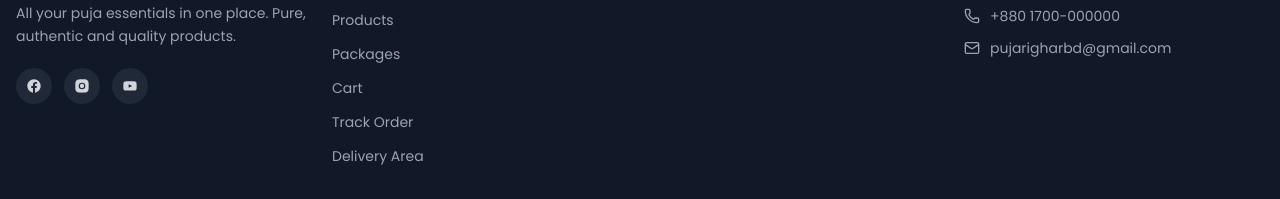
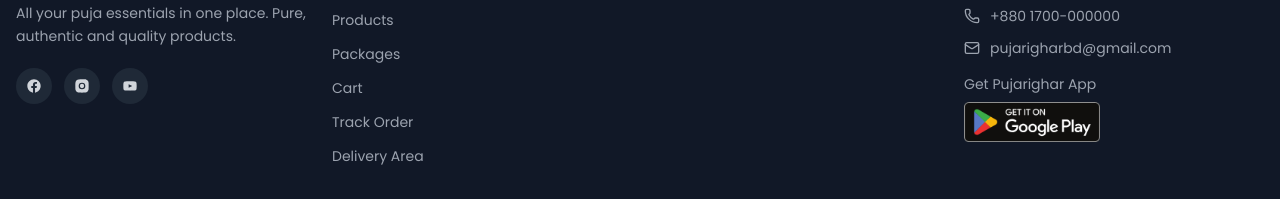
Before and after one commit to jotonsd/pujarighar-frontend, a Next.js app: page /en/admin/orders in a window 1280 px wide. Shown: the part 911-1110 px from the top of the page. Built offline with nearby package versions, Linux system fonts and the light colour scheme; no server answers.

Commit message:
added app banner

```diff
--- a/package.json
+++ b/package.json
@@ -30,6 +30,7 @@
     "next": "14.2.30",
     "next-intl": "3.26.3",
     "next-themes": "^0.4.6",
+    "qrcode": "^1.5.4",
     "react": "18.3.1",
     "react-dom": "18.3.1",
     "react-redux": "^9.3.0",
@@ -51,6 +52,7 @@
     "@tailwindcss/typography": "^0.5.20",
     "@types/js-cookie": "3.0.6",
     "@types/node": "22.10.7",
+    "@types/qrcode": "^1.5.6",
     "@types/react": "18.3.18",
     "@types/react-dom": "18.3.5",
     "autoprefixer": "10.4.20",
--- a/src/app/[locale]/page.tsx
+++ b/src/app/[locale]/page.tsx
@@ -1,3 +1,4 @@
+import AppPromoBanner from "@/components/layout/AppPromoBanner";
 import HeroSlider from "@/components/home/HeroSlider";
 import HomeCategoryProducts from "@/components/home/HomeCategoryProducts";
 import HomeNewArrivals from "@/components/home/HomeNewArrivals";
@@ -94,6 +95,7 @@ export default async function HomePage({ params }: Props) {
   ];
 
   return (
+    <>
     <div className="max-w-7xl mx-auto px-4 py-6">
       {/* Hero Slider */}
       <HeroSlider />
@@ -133,5 +135,7 @@ export default async function HomePage({ params }: Props) {
         </div>
       </section>
     </div>
+    <AppPromoBanner />
+    </>
   );
 }
--- /dev/null
+++ b/src/components/layout/AppPromoBanner.tsx
@@ -0,0 +1,69 @@
+import { getLocale } from "next-intl/server";
+import Image from "next/image";
+import QRCode from "qrcode";
+import { Smartphone } from "lucide-react";
+import CopyButton from "@/components/ui/CopyButton";
+
+const PLAY_STORE_URL = "https://play.google.com/store/apps/details?id=com.pujarighar.pujarighar_app";
+const APP_PROMO_CODE = "APPNEWU10";
+
+export default async function AppPromoBanner() {
+  const locale = await getLocale();
+  const bn = locale === "bn";
+  const qrDataUrl = await QRCode.toDataURL(PLAY_STORE_URL, {
+    width: 260,
+    margin: 1,
+    color: { dark: "#1c1917", light: "#ffffff" },
+  });
+
+  return (
+    <section className="bg-background">
+      <div className="max-w-7xl mx-auto px-4 pb-10">
+        <div className="rounded-3xl bg-gradient-to-br from-amber-500 via-orange-500 to-amber-600 overflow-hidden">
+          <div className="flex flex-col sm:flex-row items-center gap-8 px-6 py-8 sm:px-10 sm:py-10">
+            {/* Left: app pitch + promo code */}
+            <div className="flex-1 text-center sm:text-left">
+              <div className="inline-flex items-center gap-2 bg-white/15 text-white text-xs font-semibold px-3 py-1 rounded-full mb-3">
+                <Smartphone className="w-3.5 h-3.5" />
+                {bn ? "মোবাইল অ্যাপ" : "Mobile App"}
+              </div>
+              <h2 className="text-xl sm:text-2xl font-bold text-white mb-2">
+                {bn ? "পূজারিঘর অ্যাপ ইনস্টল করুন" : "Install the PujariGhar App"}
+              </h2>
+              <p className="text-sm sm:text-base text-white/90 mb-4 max-w-md">
+                {bn
+                  ? "অ্যাপ থেকে প্রথম অর্ডারে ব্যবহার করুন নিচের প্রোমো কোডটি এবং পান বিশেষ ছাড়।"
+                  : "Use the promo code below on your first app order and get a special discount."}
+              </p>
+              <div className="inline-flex items-center gap-2 bg-white rounded-xl px-4 py-2.5 mb-5">
+                <span className="text-xs text-muted">{bn ? "প্রোমো কোড" : "Promo code"}</span>
+                <span className="font-mono font-bold text-amber-700 tracking-wider">{APP_PROMO_CODE}</span>
+                <CopyButton value={APP_PROMO_CODE} isBn={bn} />
+              </div>
+              <div>
+                <a href={PLAY_STORE_URL} target="_blank" rel="noopener noreferrer" className="inline-block">
+                  <Image
+                    src="/assets/badges/google-play-badge.png"
+                    alt={bn ? "গুগল প্লে স্টোরে দেখুন" : "Get it on Google Play"}
+                    width={180}
+                    height={53}
+                    className="h-12 w-auto"
+                  />
+                </a>
+              </div>
+            </div>
+
+            {/* Right: QR code */}
+            <div className="shrink-0 bg-white rounded-2xl p-4 text-center">
+              {/* eslint-disable-next-line @next/next/no-img-element */}
+              <Image src={qrDataUrl} alt="" width={160} height={160} unoptimized className="w-36 h-36 sm:w-40 sm:h-40" />
+              <p className="text-xs text-muted mt-2 max-w-[9rem]">
+                {bn ? "স্ক্যান করে অ্যাপ ইনস্টল করুন" : "Scan to install the app"}
+              </p>
+            </div>
+          </div>
+        </div>
+      </div>
+    </section>
+  );
+}
--- a/src/components/layout/Footer.tsx
+++ b/src/components/layout/Footer.tsx
@@ -178,6 +178,25 @@ export default async function Footer() {
                   <a href={`mailto:${email}`} className="hover:text-amber-400 transition-colors">{email}</a>
                 </li>
               )}
+              <li className="pt-1">
+                <p className="text-sm text-gray-400 mb-2">
+                  {bn ? "পূজারিঘর অ্যাপ নিন" : "Get Pujarighar App"}
+                </p>
+                <a
+                  href="https://play.google.com/store/apps/details?id=com.pujarighar.pujarighar_app"
+                  target="_blank"
+                  rel="noopener noreferrer"
+                  className="inline-block"
+                >
+                  <Image
+                    src="/assets/badges/google-play-badge.png"
+                    alt={bn ? "গুগল প্লে স্টোর থেকে অ্যাপ ডাউনলোড করুন" : "Get it on Google Play"}
+                    width={135}
+                    height={40}
+                    className="h-10 w-auto"
+                  />
+                </a>
+              </li>
             </ul>
           </div>
         </div>
```
Also changed, not shown: public/assets/badges/google-play-badge.png (added), 1 other file (tests, documents, lock files or other folders).
